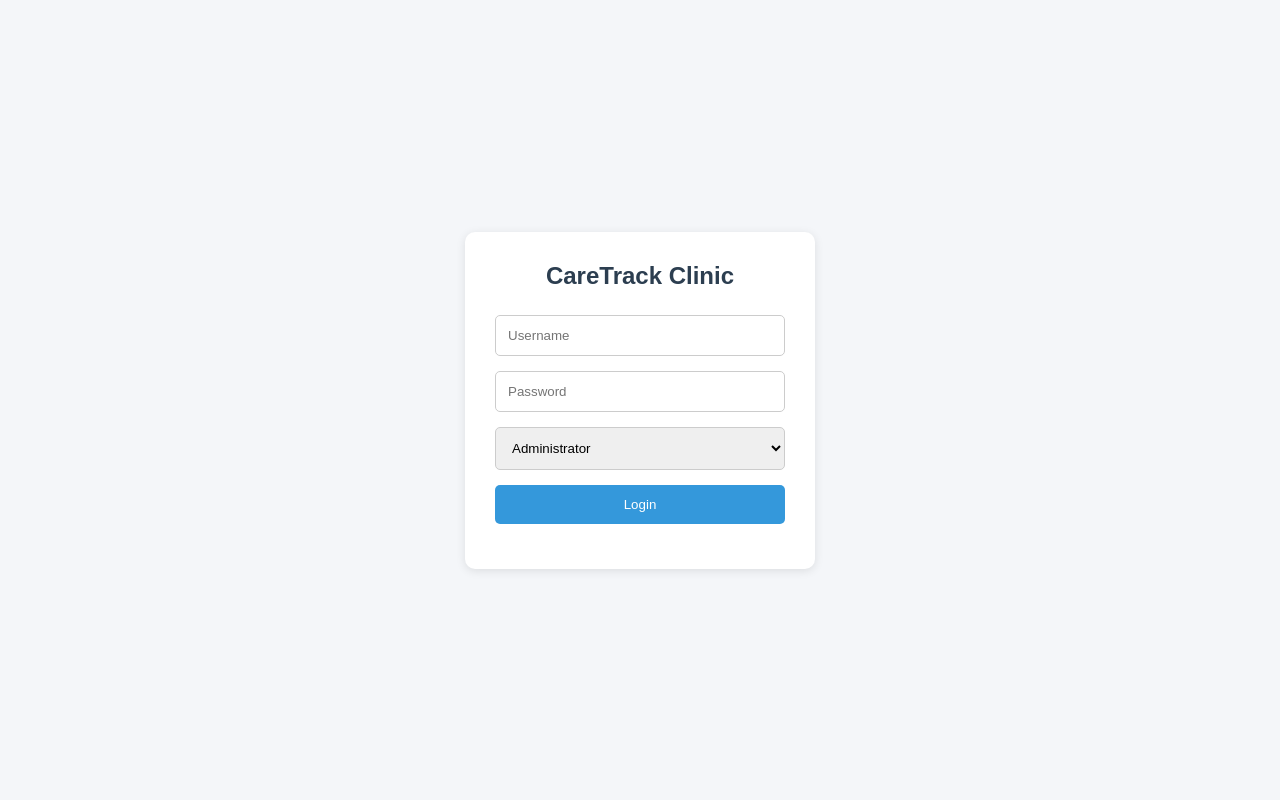
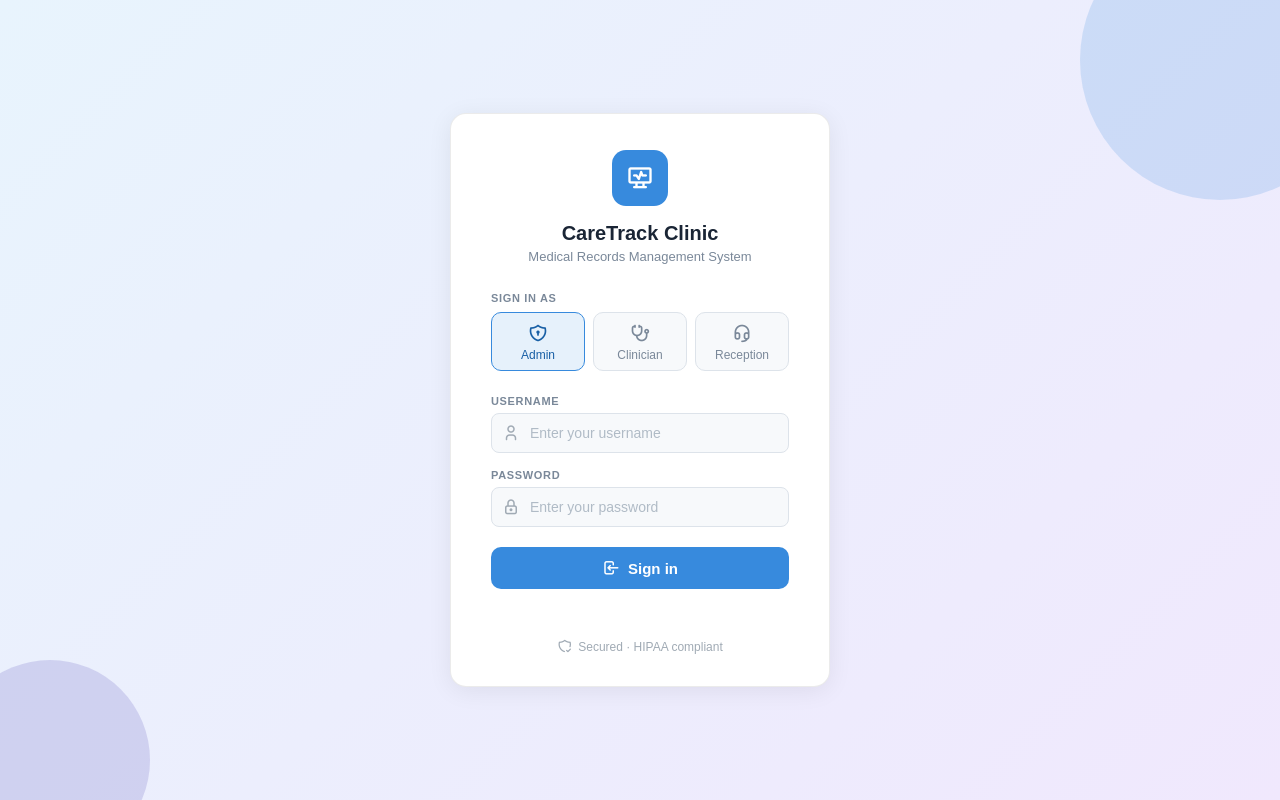
Before and after one commit to s1mpleUzb/caretrack, a plain HTML site: page frontend/login.html in a window 1280 px wide. Drawn offline with Linux system fonts and the light colour scheme; files that its build step writes are made by us from their sources.

Commit message:
fronted added finally 3

```diff
--- a/frontend/css/login.css
+++ b/frontend/css/login.css
@@ -1,64 +1,248 @@
-* {
+/* ── Reset ── */
+*,
+*::before,
+*::after {
   margin: 0;
   padding: 0;
   box-sizing: border-box;
 }
+
+/* ── Page ── */
 body.login-body {
   font-family: Arial, sans-serif;
-  background: #f4f6f9;
+  background: linear-gradient(135deg, #e8f4fd 0%, #f0e8fd 100%);
+  min-height: 100vh;
   display: flex;
+  align-items: center;
   justify-content: center;
-  align-items: center;
-  height: 100vh;
-}
-.login-container {
-  width: 350px;
-  background: white;
-  padding: 30px;
-  border-radius: 10px;
-  box-shadow: 0 2px 10px rgba(0, 0, 0, 0.1);
-}
-.login-container h2 {
-  text-align: center;
-  margin-bottom: 25px;
-  color: #2c3e50;
-}
-.login-container input,
-.login-container select {
-  width: 100%;
-  padding: 12px;
-  margin-bottom: 15px;
-  border: 1px solid #ccc;
-  border-radius: 5px;
-  outline: none;
+  position: relative;
+  overflow: hidden;
 }
 
-.login-container input:focus,
-.login-container select:focus {
-  border-color: #3498db;
+/* ── Decorative circles ── */
+.deco-circle {
+  position: fixed;
+  border-radius: 50%;
+  pointer-events: none;
+  opacity: 0.18;
+}
+.deco-top {
+  width: 280px;
+  height: 280px;
+  background: #378add;
+  top: -80px;
+  right: -80px;
+}
+.deco-bottom {
+  width: 200px;
+  height: 200px;
+  background: #534ab7;
+  bottom: -60px;
+  left: -50px;
 }
 
-.login-container button {
+/* ── Card ── */
+.login-card {
+  position: relative;
+  z-index: 1;
   width: 100%;
-
-  padding: 12px;
-
-  border: none;
-
-  background: #3498db;
-  color: white;
-
-  border-radius: 5px;
-
-  cursor: pointer;
-
-  transition: 0.3s;
+  max-width: 380px;
+  background: #ffffff;
+  border-radius: 16px;
+  border: 1px solid rgba(0, 0, 0, 0.08);
+  padding: 2.25rem 2.5rem 2rem;
+  box-shadow: 0 4px 24px rgba(0, 0, 0, 0.07);
 }
 
-.login-container button:hover {
-  background: #2980b9;
+/* ── Brand ── */
+.brand-icon {
+  width: 56px;
+  height: 56px;
+  background: #378add;
+  border-radius: 14px;
+  display: flex;
+  align-items: center;
+  justify-content: center;
+  margin: 0 auto 1rem;
+  color: #ffffff;
+  font-size: 28px;
 }
+
+.brand-title {
+  text-align: center;
+  font-size: 20px;
+  font-weight: 600;
+  color: #1a2535;
+  margin-bottom: 4px;
+}
+
+.brand-subtitle {
+  text-align: center;
+  font-size: 13px;
+  color: #7a8899;
+  margin-bottom: 1.75rem;
+}
+
+/* ── Role pills ── */
+.role-label {
+  font-size: 11px;
+  font-weight: 600;
+  color: #7a8899;
+  text-transform: uppercase;
+  letter-spacing: 0.06em;
+  margin-bottom: 8px;
+}
+
+.role-pills {
+  display: flex;
+  gap: 8px;
+  margin-bottom: 1.5rem;
+}
+
+.role-pill {
+  flex: 1;
+  padding: 10px 6px 8px;
+  border-radius: 10px;
+  border: 1px solid #dde3ea;
+  background: #f7f9fb;
+  font-size: 12px;
+  font-weight: 500;
+  color: #7a8899;
+  cursor: pointer;
+  text-align: center;
+  display: flex;
+  flex-direction: column;
+  align-items: center;
+  gap: 5px;
+  transition:
+    border-color 0.15s,
+    color 0.15s,
+    background 0.15s;
+  font-family: Arial, sans-serif;
+}
+
+.role-pill i {
+  font-size: 20px;
+}
+
+.role-pill:hover {
+  border-color: #378add;
+  color: #378add;
+  background: #eef6fd;
+}
+
+.role-pill.active {
+  background: #e6f1fb;
+  border-color: #378add;
+  color: #185fa5;
+}
+
+/* ── Fields ── */
+.field-group {
+  margin-bottom: 1rem;
+}
+
+.field-label {
+  display: block;
+  font-size: 11px;
+  font-weight: 600;
+  color: #7a8899;
+  text-transform: uppercase;
+  letter-spacing: 0.06em;
+  margin-bottom: 6px;
+}
+
+.field-wrap {
+  position: relative;
+  display: flex;
+  align-items: center;
+}
+
+.field-wrap i {
+  position: absolute;
+  left: 11px;
+  font-size: 18px;
+  color: #a0aab4;
+  pointer-events: none;
+}
+
+.field-wrap input {
+  width: 100%;
+  padding: 11px 12px 11px 38px;
+  border: 1px solid #dde3ea;
+  border-radius: 8px;
+  font-size: 14px;
+  color: #1a2535;
+  background: #f7f9fb;
+  outline: none;
+  transition:
+    border-color 0.15s,
+    background 0.15s;
+  font-family: Arial, sans-serif;
+}
+
+.field-wrap input::placeholder {
+  color: #b0bbc6;
+}
+
+.field-wrap input:focus {
+  border-color: #378add;
+  background: #ffffff;
+}
+
+/* ── Submit button ── */
+.login-btn {
+  width: 100%;
+  margin-top: 1.25rem;
+  padding: 12px;
+  font-size: 15px;
+  font-weight: 600;
+  background: #378add;
+  color: #ffffff;
+  border: none;
+  border-radius: 10px;
+  cursor: pointer;
+  display: flex;
+  align-items: center;
+  justify-content: center;
+  gap: 8px;
+  transition: background 0.2s;
+  font-family: Arial, sans-serif;
+}
+
+.login-btn i {
+  font-size: 18px;
+}
+
+.login-btn:hover {
+  background: #185fa5;
+}
+
+.login-btn:active {
+  background: #0c447c;
+  transform: scale(0.99);
+}
+
+/* ── Message ── */
 #message {
-  margin-top: 15px;
+  margin-top: 12px;
   text-align: center;
+  font-size: 13px;
+  color: #e05050;
+  min-height: 18px;
 }
+
+/* ── Secure note ── */
+.secure-note {
+  display: flex;
+  align-items: center;
+  justify-content: center;
+  gap: 6px;
+  margin-top: 1.25rem;
+  font-size: 12px;
+  color: #a0aab4;
+}
+
+.secure-note i {
+  font-size: 15px;
+}
--- a/frontend/login.html
+++ b/frontend/login.html
@@ -3,28 +3,81 @@
   <head>
     <meta charset="UTF-8" />
     <meta name="viewport" content="width=device-width, initial-scale=1.0" />
-    <title>MRMS Login</title>
+    <title>CareTrack Clinic – Login</title>
+    <link
+      rel="stylesheet"
+      href="https://cdn.jsdelivr.net/npm/@tabler/icons-webfont@3.19.0/dist/tabler-icons.min.css"
+    />
+    <link rel="stylesheet" href="login.css" />
+  </head>
+  <body class="login-body">
+    <div class="deco-circle deco-top"></div>
+    <div class="deco-circle deco-bottom"></div>
 
-    <link rel="stylesheet" href="css/login.css" />
-  </head>
+    <div class="login-card">
+      <div class="brand-icon">
+        <i class="ti ti-heart-rate-monitor"></i>
+      </div>
+      <h1 class="brand-title">CareTrack Clinic</h1>
+      <p class="brand-subtitle">Medical Records Management System</p>
 
-  <body class="login-body">
-    <div class="login-container">
-      <h2>CareTrack Clinic</h2>
+      <p class="role-label">Sign in as</p>
+      <div class="role-pills" id="rolePills">
+        <button class="role-pill active" data-role="admin" type="button">
+          <i class="ti ti-shield-lock"></i>
+          Admin
+        </button>
+        <button class="role-pill" data-role="clinician" type="button">
+          <i class="ti ti-stethoscope"></i>
+          Clinician
+        </button>
+        <button class="role-pill" data-role="receptionist" type="button">
+          <i class="ti ti-headset"></i>
+          Reception
+        </button>
+      </div>
 
-      <form id="loginForm">
-        <input type="text" id="username" placeholder="Username" required />
-        <input type="password" id="password" placeholder="Password" required />
+      <form id="loginForm" novalidate>
+        <div class="field-group">
+          <label class="field-label" for="username">Username</label>
+          <div class="field-wrap">
+            <i class="ti ti-user"></i>
+            <input
+              type="text"
+              id="username"
+              placeholder="Enter your username"
+              required
+            />
+          </div>
+        </div>
 
-        <select id="role">
-          <option value="admin">Administrator</option>
-          <option value="clinician">Clinician</option>
-          <option value="receptionist">Receptionist</option>
-        </select>
-        <button type="submit">Login</button>
+        <div class="field-group">
+          <label class="field-label" for="password">Password</label>
+          <div class="field-wrap">
+            <i class="ti ti-lock"></i>
+            <input
+              type="password"
+              id="password"
+              placeholder="Enter your password"
+              required
+            />
+          </div>
+        </div>
+
+        <button class="login-btn" type="submit">
+          <i class="ti ti-login"></i>
+          Sign in
+        </button>
       </form>
+
       <p id="message"></p>
+
+      <div class="secure-note">
+        <i class="ti ti-shield-check"></i>
+        Secured · HIPAA compliant
+      </div>
     </div>
-    <script src="js/login.js"></script>
+
+    <script src="login.js"></script>
   </body>
 </html>
```
